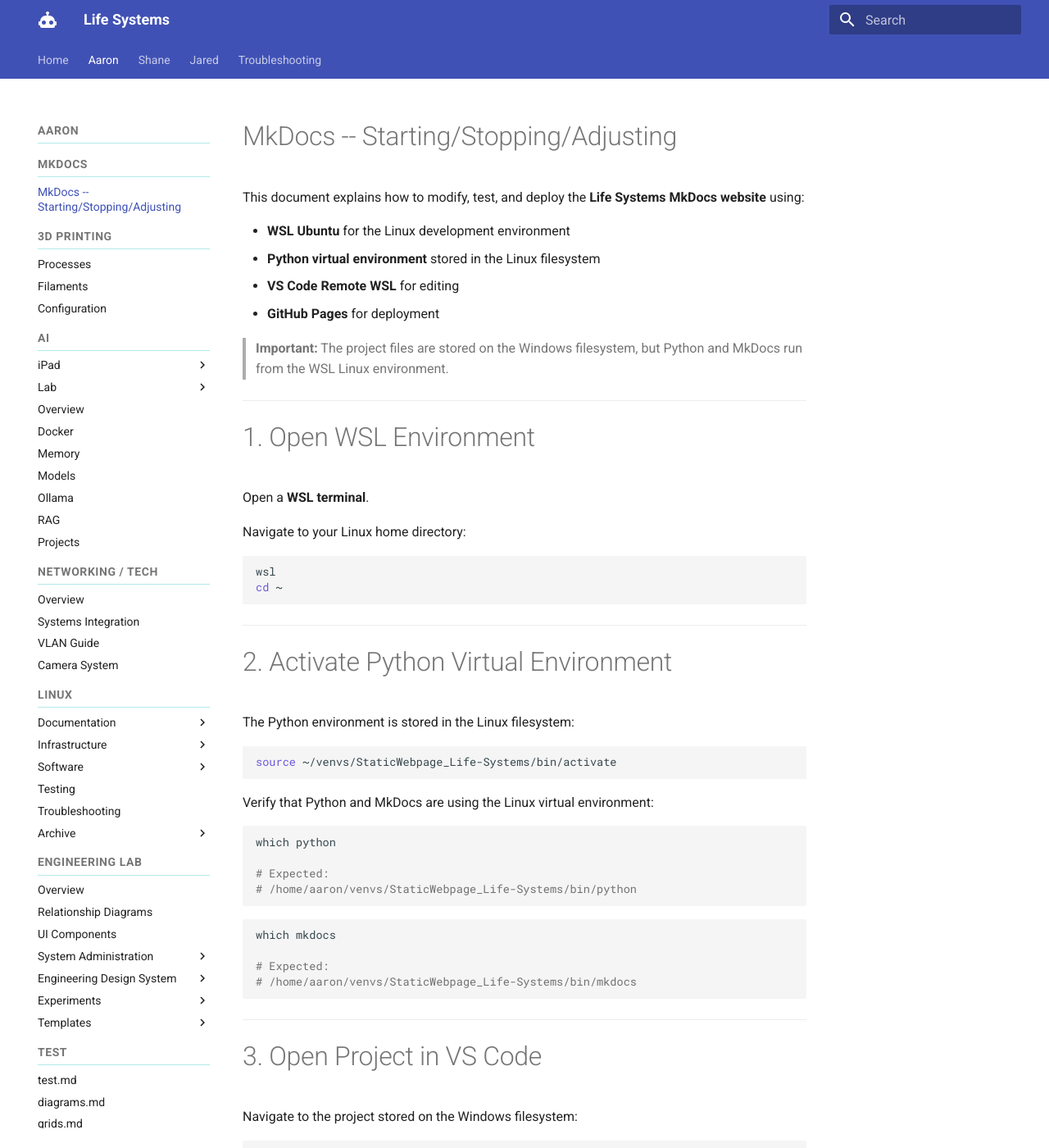
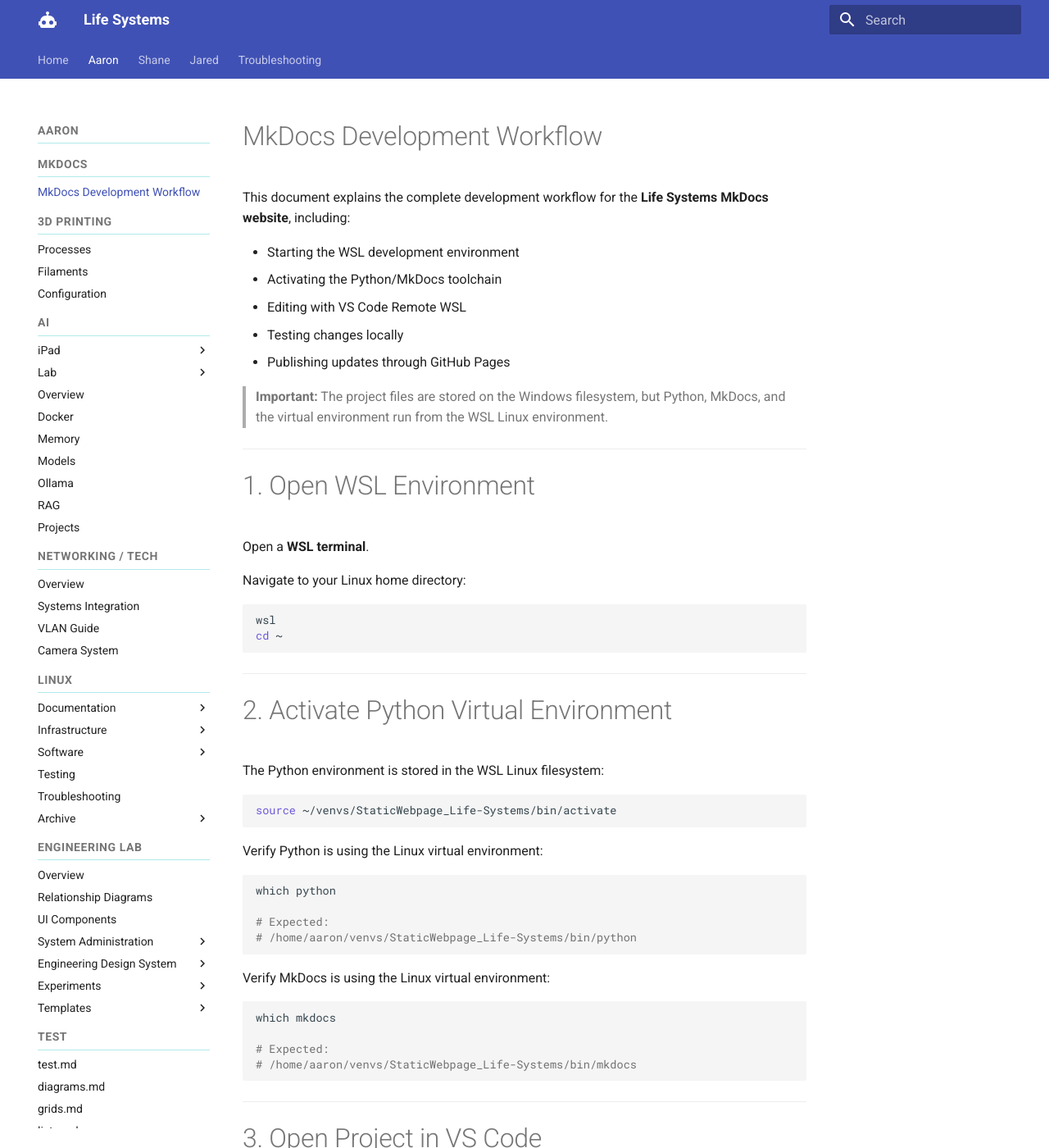
Before and after one commit to wHkr/Life-Systems, an MkDocs documentation site: the page built from docs/aaron/mkdocs/making-adjustments.md, in a window 1280 px wide and 1400 px high. Shown: the whole window at 82% size. Built offline with MkDocs 1.6.1 and Material for MkDocs 9.7.7, drawn with Linux system fonts in a browser that asks for light colours; some of the changed text lies outside the part shown.

Commit message:
Final changes to the making-adjustments.md file. re-worded a few things and re-beautified it

````diff
--- a/docs/aaron/mkdocs/making-adjustments.md
+++ b/docs/aaron/mkdocs/making-adjustments.md
@@ -1,13 +1,14 @@
-# MkDocs -- Starting/Stopping/Adjusting
+# MkDocs Development Workflow
 
-This document explains how to modify, test, and deploy the **Life Systems MkDocs website** using:
+This document explains the complete development workflow for the **Life Systems MkDocs website**, including:
 
-- **WSL Ubuntu** for the Linux development environment
-- **Python virtual environment** stored in the Linux filesystem
-- **VS Code Remote WSL** for editing
-- **GitHub Pages** for deployment
+- Starting the WSL development environment
+- Activating the Python/MkDocs toolchain
+- Editing with VS Code Remote WSL
+- Testing changes locally
+- Publishing updates through GitHub Pages
 
-> **Important:** The project files are stored on the Windows filesystem, but Python and MkDocs run from the WSL Linux environment.
+> **Important:** The project files are stored on the Windows filesystem, but Python, MkDocs, and the virtual environment run from the WSL Linux environment.
 
 ---
 
@@ -26,13 +27,13 @@
 
 # 2. Activate Python Virtual Environment
 
-The Python environment is stored in the Linux filesystem:
+The Python environment is stored in the WSL Linux filesystem:
 
 ```bash
 source ~/venvs/StaticWebpage_Life-Systems/bin/activate
 ```
 
-Verify that Python and MkDocs are using the Linux virtual environment:
+Verify Python is using the Linux virtual environment:
 
 ```bash
 which python
@@ -40,6 +41,8 @@
 # Expected:
 # /home/aaron/venvs/StaticWebpage_Life-Systems/bin/python
 ```
+
+Verify MkDocs is using the Linux virtual environment:
 
 ```bash
 which mkdocs
@@ -52,7 +55,9 @@
 
 # 3. Open Project in VS Code
 
-Navigate to the project stored on the Windows filesystem:
+The website source files are stored on the Windows filesystem.
+
+Navigate to the project:
 
 ```bash
 cd /mnt/c/users/aaron/engineering/projects/StaticWebpage_Life-Systems
@@ -64,7 +69,13 @@
 code .
 ```
 
-VS Code should automatically open using the **WSL Remote environment**.
+VS Code should automatically open using the **Remote WSL environment**.
+
+Verify the bottom-left corner of VS Code shows:
+
+```text
+WSL: Ubuntu
+```
 
 ---
 
@@ -115,7 +125,7 @@
 # /home/aaron/venvs/StaticWebpage_Life-Systems/bin/mkdocs
 ```
 
-Check version:
+Check MkDocs version:
 
 ```bash
 mkdocs --version
@@ -126,7 +136,9 @@
 
 ---
 
-# 5. Run Local Development Server
+# 5. Local Development Server
+
+Before publishing changes, test the website locally.
 
 Start the MkDocs development server:
 
@@ -134,105 +146,156 @@
 mkdocs serve
 ```
 
-The website will be available locally at:
+The website will be available at:
 
 ```text
 http://127.0.0.1:8000
 ```
 
-Changes made to Markdown files will automatically refresh.
+Changes made to Markdown files will automatically refresh the website.
+
+Stop the server with:
+
+```text
+CTRL + C
+```
 
 ---
 
 # 6. Updating Website Files
 
-After making changes:
+After making and testing changes:
 
-## Stage changes
+## Stage Changes
 
 ```bash
 git add .
 ```
 
-## Commit changes
+---
+
+## Commit Changes
 
 ```bash
 git commit -m "Describe changes made"
 ```
 
-## Push source files to GitHub
+Example:
 
 ```bash
-git push # Updates your code and markdown files on GitHub `main`
+git commit -m "Updated pool maintenance documentation"
 ```
 
-## Deploy website and start server
+---
+
+## Push Source Files to GitHub
 
 ```bash
-mkdocs gh-deploy # Updates your website
+git push
+```
 
-mkdocs serve
+This updates the source repository:
+
 ```
+main branch
+
+├── docs/
+├── mkdocs.yml
+└── source files
+```
+
+---
+
+## Deploy Website
+
+Run:
+
+```bash
+mkdocs gh-deploy
+```
+
+This updates the public website.
 
 !!! abstract "`mkdocs gh-deploy` performs three actions"
 
     **1. Builds the website**
 
-       Converts Markdown source files into a complete static website:
+    Converts Markdown source files into a complete static website:
 
-       ```
-       Markdown → HTML/CSS/JavaScript
-       ```
+    ```
+    Markdown → HTML/CSS/JavaScript
+    ```
 
     **2. Creates or updates the `gh-pages` branch**
 
-       Pushes the generated website files to the branch used by GitHub Pages.
+    Pushes the generated website files to the branch used by GitHub Pages:
 
-       ```
-       main branch
-       ├── docs/
-       ├── mkdocs.yml
-       └── source files
+    ```
+    main branch
 
-       gh-pages branch
-       ├── index.html
-       ├── assets/
-       └── generated website
-       ```
+    ├── docs/
+    ├── mkdocs.yml
+    └── source files
+
+
+    gh-pages branch
+
+    ├── index.html
+    ├── assets/
+    └── generated website
+    ```
 
     **3. Deploys the website through GitHub Pages**
 
-       GitHub Pages detects the updated `gh-pages` branch and serves the generated website at your public URL.
+    GitHub Pages detects the updated `gh-pages` branch and serves the generated website at the public URL.
 
 ---
 
-# 7. Exit Workflow
+# 7. Exit Development Environment
 
-## Kill MkDocs Server
+## Stop MkDocs Server
 
-From whichever terminal the `mkdocs serve` command was run from.
-```bash
-ctrl + c
+If the development server is running:
+
+```text
+CTRL + C
 ```
 
-## Close remote connection & VS Code
+---
 
-`File > Close remote connection`<br>
-`File > Close Folder`<br>
-`File > Close Window`<br>
+## Close VS Code Remote Session
 
-## Kill Python Virtual Environment
+Use:
 
-Using same wsl terminal that you started VS Code from:
+```
+File > Close Remote Connection
+```
+
+Then:
+
+```
+File > Close Window
+```
+
+---
+
+## Deactivate Python Environment
+
+Using the WSL terminal where the environment was activated:
+
 ```bash
 deactivate
 ```
 
-# 8. Common Workflow
+---
 
-Normal editing cycle:
+# 8. Normal Development Workflow
+
+## Start Development
 
 ```bash
+wsl
+
 source ~/venvs/StaticWebpage_Life-Systems/bin/activate
 
 cd /mnt/c/users/aaron/engineering/projects/StaticWebpage_Life-Systems
@@ -242,11 +305,17 @@
 mkdocs serve
 ```
 
-After completing changes:
+---
+
+## Publish Updates
+
+After testing changes:
 
 ```bash
 git add .
+
 git commit -m "Update documentation"
+
 git push
 
 mkdocs gh-deploy
@@ -256,21 +325,21 @@
 
 # Troubleshooting
 
-## MkDocs command not found
+## MkDocs Command Not Found
 
-Check the virtual environment:
+Check the active MkDocs location:
 
 ```bash
 which mkdocs
 ```
 
-If it does not point to:
+Expected:
 
 ```text
 /home/aaron/venvs/StaticWebpage_Life-Systems/bin/mkdocs
 ```
 
-reactivate the environment:
+If incorrect, reactivate the environment:
 
 ```bash
 source ~/venvs/StaticWebpage_Life-Systems/bin/activate
@@ -278,18 +347,30 @@
 
 ---
 
-## VS Code using Windows Python
+## VS Code Using Windows Python
 
-Confirm VS Code is connected to WSL.
+Confirm VS Code is connected to WSL:
 
-The bottom-left corner should show:
-
-```text
+```
 WSL: Ubuntu
 ```
 
-The Python interpreter should be:
+The selected Python interpreter should be:
 
 ```text
 /home/aaron/venvs/StaticWebpage_Life-Systems/bin/python
 ```
+
+Do not use:
+
+```text
+C:\Python...
+```
+
+or:
+
+```text
+/usr/bin/python
+```
+
+The correct interpreter is the Python installation inside the WSL virtual environment.
````
Also changed, not shown: other parts of docs/aaron/mkdocs/making-adjustments.md (+3 -4 lines).
